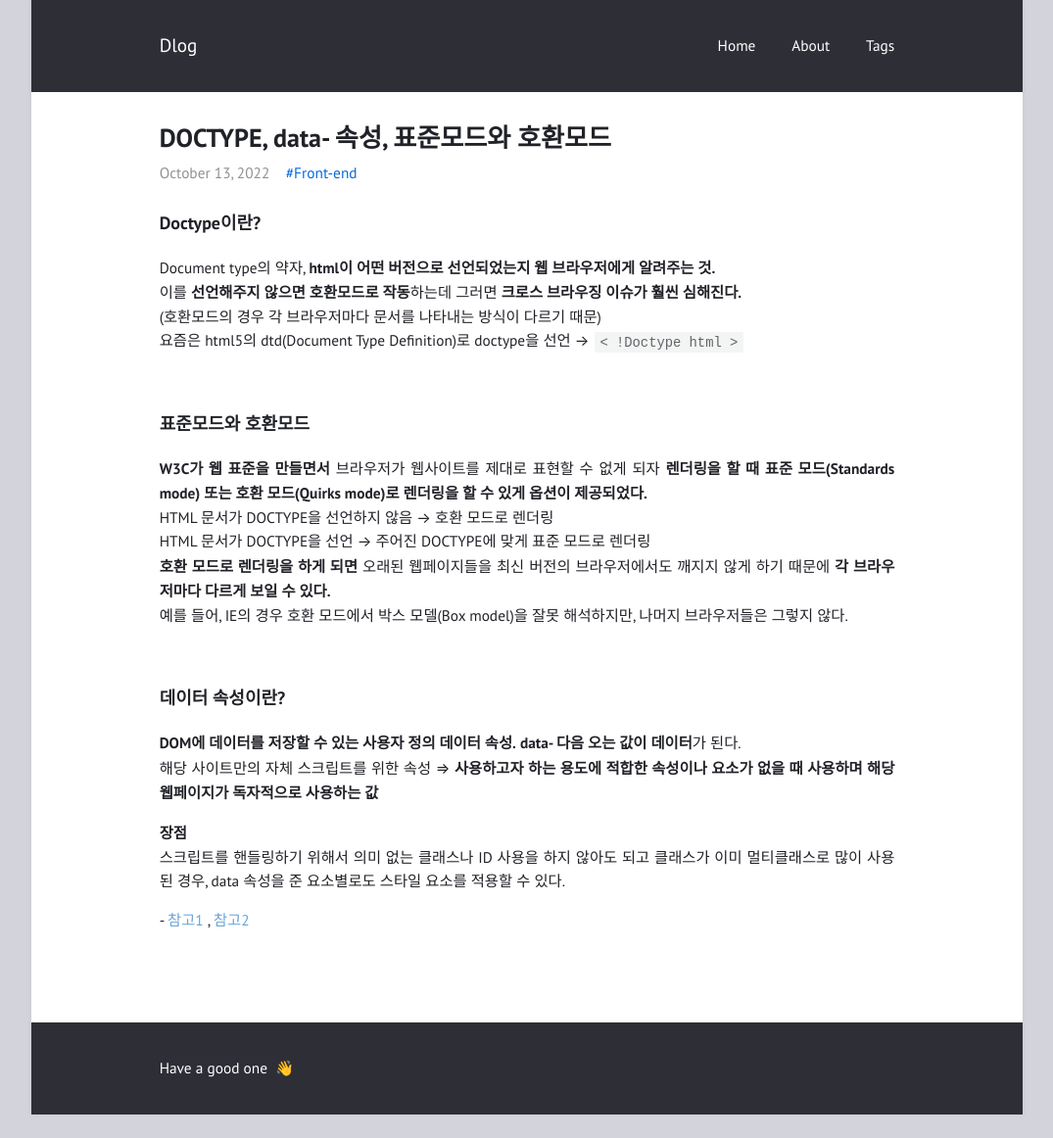
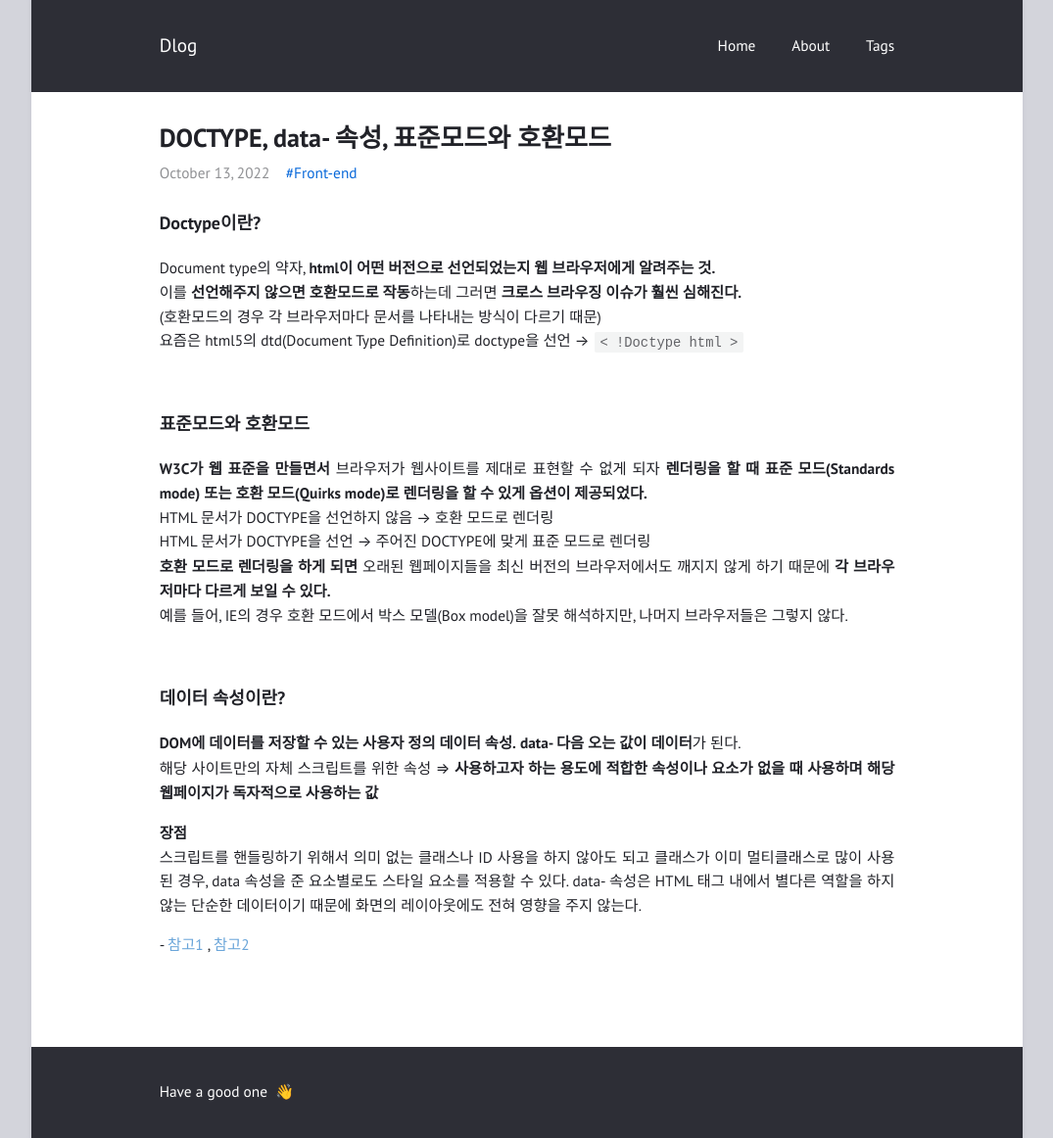
Before and after one commit to feb-dain/feb-dain.github.io, a Jekyll site: the page built from _posts/2022-10-13-doctype-and-data--and-standards-mode.md, in a window 1280 px wide. Shown: the whole page at 98% size, without its empty margins (102-1177 px from the left). Built offline with Jekyll 4.4.1, drawn with Linux system fonts in a browser that asks for light colours; comment, search, counter and statistics services are not loaded; before the commit the page ends 1138 px from its top, so only the background shows below that.

Commit message:
Update 2022-10-13-doctype-and-data--and-standards-mode.md

```diff
--- a/_posts/2022-10-13-doctype-and-data--and-standards-mode.md
+++ b/_posts/2022-10-13-doctype-and-data--and-standards-mode.md
@@ -42,6 +42,7 @@ HTML 문서가 DOCTYPE을 선언 → 주어진 DOCTYPE에 맞게 표준 모드
 **장점**<br>
 스크립트를 핸들링하기 위해서 의미 없는 클래스나 ID 사용을 하지 않아도 되고
 클래스가 이미 멀티클래스로 많이 사용된 경우, data 속성을 준 요소별로도 스타일 요소를 적용할 수 있다.
+data- 속성은 HTML 태그 내에서 별다른 역할을 하지 않는 단순한 데이터이기 때문에 화면의 레이아웃에도 전혀 영향을 주지 않는다.
 
 -<a href="https://github.com/baeharam/Must-Know-About-
     Frontend#%EC%B7%A8%EC%A4%80%EC%83%9D%EC%9D%B4-%EB%B0%98%EB%93%9C%EC%8B%9C-
```
